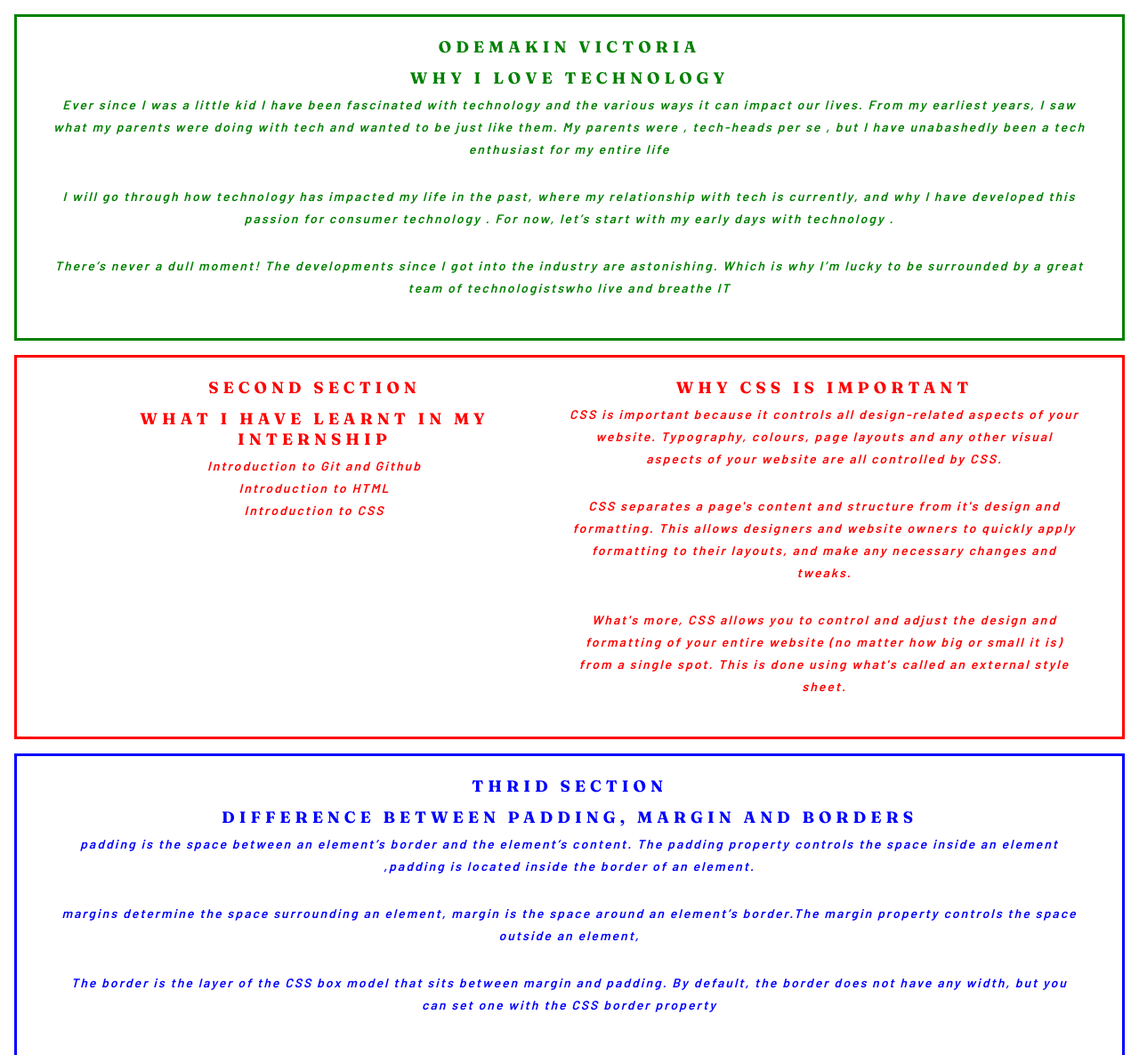
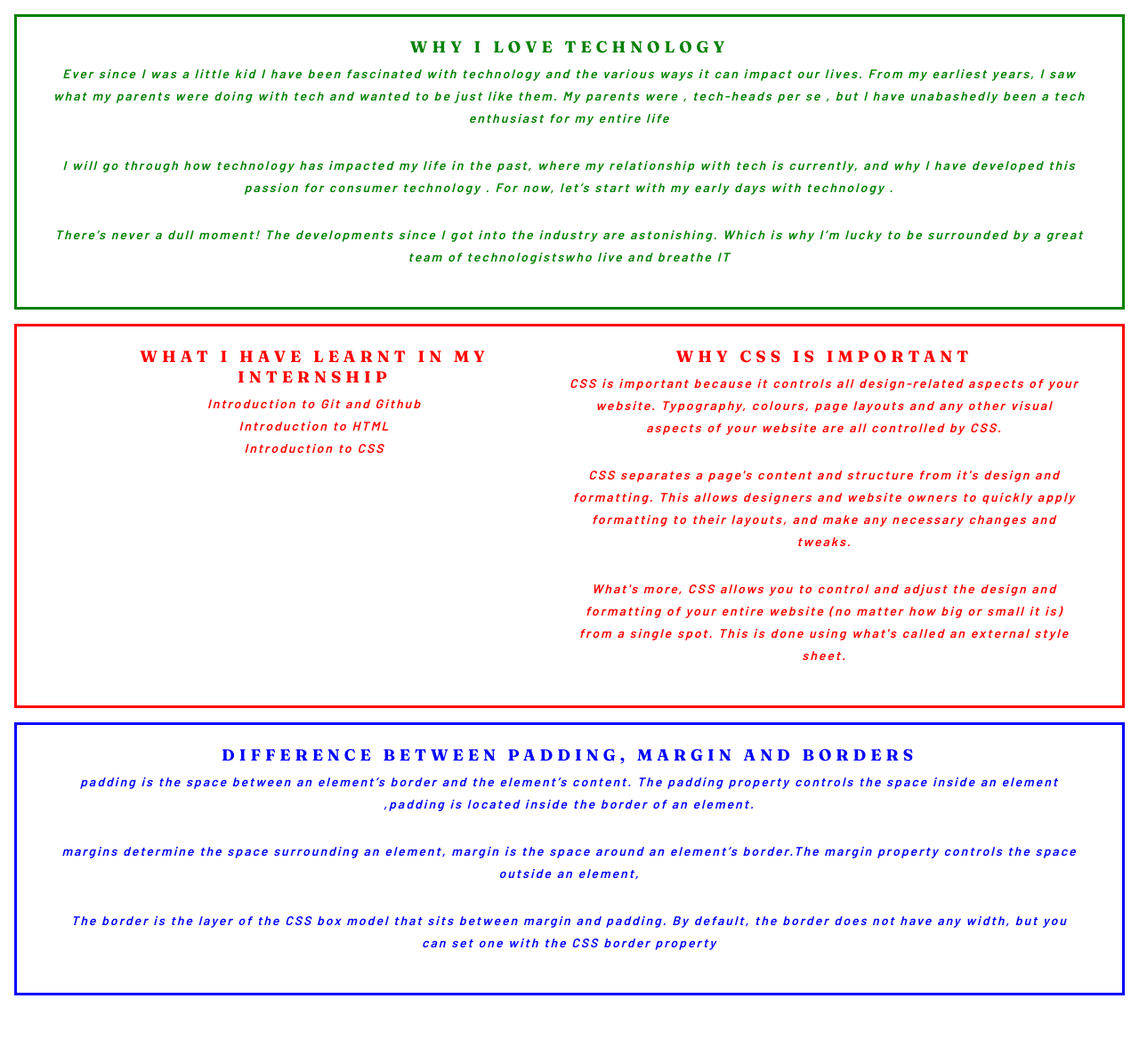
Before and after one commit to victoriaodemakin/stutern-assignment-5, a plain HTML site: page index.html in a window 1280 px wide. Shown: the top 1186 px of the page at 89% size. After the commit the page ends 1135 px from the top, so only its background shows below. Drawn offline with Linux system fonts and the light colour scheme.

Commit message:
Update html file

```diff
--- a/index.html
+++ b/index.html
@@ -11,7 +11,7 @@
     <main>
       <section class="first-section">
         <div>
-          <h1 class="author-name">Odemakin Victoria</h1>
+          <!-- <h1 class="author-name">Odemakin Victoria</h1> -->
           <h2>why i love technology</h2>
 
           <p>
@@ -50,7 +50,7 @@
       </section>
       <section class="second-section">
         <div>
-          <h2 class="">Second Section</h2>
+          <!-- <h2 class="">Second Section</h2> -->
           <h3>What I have learnt in my internship</h3>
           <ul>
             <li>
@@ -100,7 +100,7 @@
 
       <section class="thrid-section">
         <div>
-          <h2>thrid section</h2>
+          <!-- <h2>thrid section</h2> -->
           <h3>Difference between padding, margin and borders</h3>
           <p>
             <b>
```
